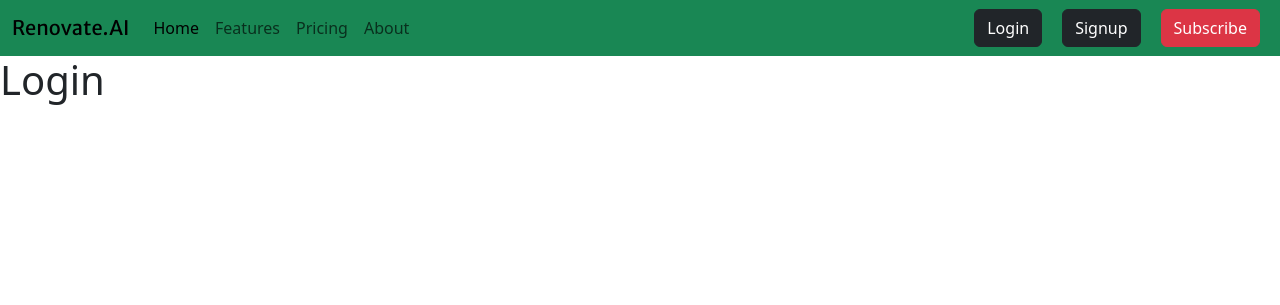
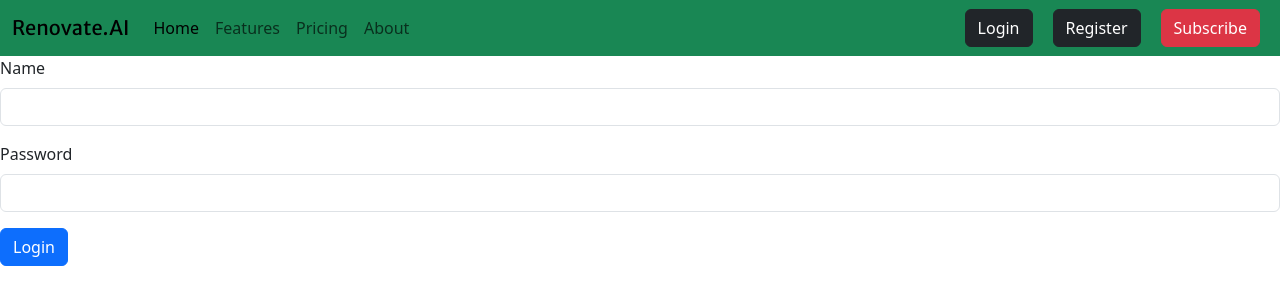
Before and after one commit to the-faiz/UOS-Website, a Django app: page /login in a window 1280 px wide. Shown: the top 305 px of the page. Run offline with Django 5.2, Linux system fonts and the light colour scheme; some libraries are stand-ins or nearby versions; some web fonts are replaced.

Commit message:
Integrated User Authentication System

```diff
--- a/buildai/buildai/urls.py
+++ b/buildai/buildai/urls.py
@@ -20,8 +20,10 @@ from . import views
 urlpatterns = [
     path('admin/', admin.site.urls),
     path('',views.home,name='home'),
-    path('login',views.login,name='login'),
-    path('signup',views.signup,name='signup'),
+    path('login',views.loginPage,name='login'),
+    path('logout',views.logoutPage,name='logout'),
+    path('register',views.registerPage,name='register'),
     path('subscribe',views.subscribe,name='subscribe'),
 
+
 ]
--- a/buildai/buildai/views.py
+++ b/buildai/buildai/views.py
@@ -1,16 +1,47 @@
+from django.http import HttpResponse
 from django.shortcuts import render, redirect
+from django.contrib.auth.models import User
+from django.contrib.auth import authenticate,login,logout
+from django.contrib.auth.decorators import login_required
+
+def home(request):
+    print("Is user authenticated:", request.user.is_authenticated)
+    print(request.user)
+    return render(request, 'Home_Page/home.html', {'user': request.user})
+
+def loginPage(request):
+    if request.method == 'POST':
+        username = request.POST.get('username')
+        pass1 = request.POST.get('password')
+        user = authenticate(request, username=username, password=pass1)
+        if user is not None:
+            login(request, user)
+            print("Logged")
+            return redirect('home')
+        else:
+            return HttpResponse("Username or Password is incorrect!!!")
+
+    return render(request, 'User/login.html')
+def logoutPage(request):
+    logout(request)
+    return redirect('home')
 
 
-def home(request):
-    return render(request,'Home_Page/home.html')
+def registerPage(request):
+    if request.method == 'POST':
+        uname = request.POST.get('username')
+        email = request.POST.get('email')
+        pass1 = request.POST.get('password1')
+        pass2 = request.POST.get('password2')
 
+        if pass1 != pass2:
+            return HttpResponse("Your password and confirm password are not Same!!")
+        else:
+            my_user = User.objects.create_user(uname, email, pass1)
+            my_user.save()
+            return redirect('login')
 
-def login(request):
-    return render(request,'User/login.html')
-
-
-def signup(request):
-    return render(request,'User/signup.html')
+    return render(request, 'User/signup.html')
 
 
 def subscribe(request):
--- a/buildai/templates/User/login.html
+++ b/buildai/templates/User/login.html
@@ -1,5 +1,17 @@
 {% extends 'base.html'%}
 
 {%block content%}
-  <h1>Login</h1>
+<form method="POST">
+  {%csrf_token%}
+  <div class="mb-3">
+    <label for="username" class="form-label">Name</label>
+    <input type="text" class="form-control" id="username" name="username">
+  </div>
+  <div class="mb-3">
+    <label for="password" class="form-label">Password</label>
+    <input type="password" class="form-control" id="password" name="password">
+  </div>
+  <button type="submit" class="btn btn-primary">Login</button>
+</form>
+
 {% endblock %}
--- a/buildai/templates/base.html
+++ b/buildai/templates/base.html
@@ -36,18 +36,32 @@
           <li class="nav-item">
             <a class="nav-link" href="#">About</a>
           </li>
+          {% if user.is_authenticated %}
+            <li class="nav-item navbutton2">
+              <a class="nav-link" href="">{{user.username}}</a>
+            </li>
+            <li class="nav-item navbutton2">
+              <a class="nav-link" href="/logout">Logout</a>
+            </li>
+          {% else %}
             <li class="nav-item navbutton2">
               <a class="nav-link" href="/login">Login</a>
             </li>
             <li class="nav-item navbutton2">
-            <a class="nav-link" href="/signup">SignUp</a>
+              <a class="nav-link" href="/register">Register</a>
             </li>
+          {% endif %}
         </ul>
       </div>
     </div>
     <div class="navbutton">
+      {% if user.is_authenticated %}
+        <button type="button" class="btn btn-dark"><a class="nav-link" href="">{{user.username}}</a></button>
+        <button type="button" class="btn btn-dark"><a class="nav-link" href="/logout">Logout</a></button>
+      {% else %}
         <button type="button" class="btn btn-dark"><a class="nav-link" href="/login">Login</a></button>
-      <button type="button" class="btn btn-dark"><a class="nav-link" href="/signup">Signup</a></button>
+        <button type="button" class="btn btn-dark"><a class="nav-link" href="/register">Register</a></button>
+      {% endif %}
       <button type="button" class="btn btn-danger"><a class="nav-link" href="/subscribe">Subscribe</a></button>
     </div>
   </nav>
@@ -57,7 +71,6 @@
 
   <script nomodule src="https://unpkg.com/ionicons@5.5.2/dist/ionicons/ionicons.js"></script>
   <script src="https://unpkg.com/swiper@8/swiper-bundle.min.js"></script>
-  <script src="script.js"></script>
   <script src="https://cdn.jsdelivr.net/npm/bootstrap@5.3.3/dist/js/bootstrap.bundle.min.js"
     integrity="sha384-YvpcrYf0tY3lHB60NNkmXc5s9fDVZLESaAA55NDzOxhy9GkcIdslK1eN7N6jIeHz"
     crossorigin="anonymous"></script>
```
Also changed, not shown: buildai/templates/User/signup.html (+22 -1 lines), buildai/db.sqlite3. Lines whose indentation alone changed are shown as unchanged.
